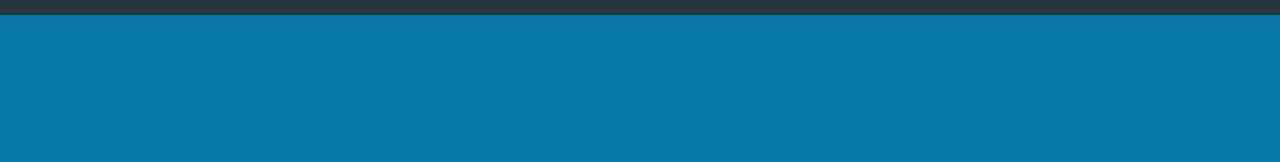
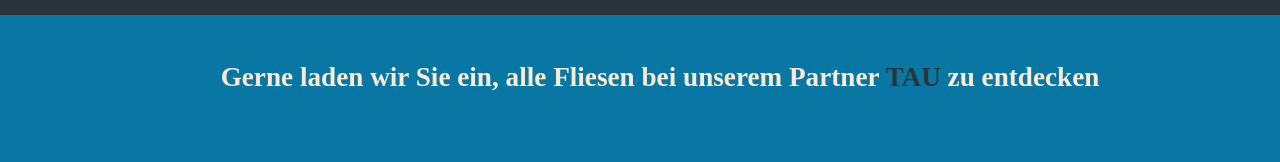
Before and after one commit to dieperle-web/dieperle, a plain HTML site: page Shop/fliese.html in a window 1280 px wide. Shown: the part 129-291 px from the top of the page. Drawn offline with Linux system fonts and the light colour scheme; grey boxes are pictures that could not be loaded.

Commit message:
Update fliese.html

```diff
--- a/Shop/fliese.html
+++ b/Shop/fliese.html
@@ -7,6 +7,27 @@
     <link rel="stylesheet" href="CSS/style.css" />
     <link rel="stylesheet" href="CSS/styleFliesen.css" />
     <title>DB - Fliesen</title>
+    <style>
+      .styles_text{
+        width: 100%;
+        text-align: center;
+        margin: 20px;
+      }
+      .styles_text p {
+        font-size: 1.7rem;
+        color: antiquewhite;
+        font-weight: 600;
+      }
+      .styles_text a {
+        color: rgb(42, 53, 59);
+        text-decoration: none;
+      }
+      .styles_text a:hover{
+        color: rgb(42, 53, 59);
+        font-size: 2.3rem;
+        background-color: antiquewhite;
+      }
+    </style>
   </head>
 
   <body>
@@ -55,7 +76,9 @@
             <col class="Farbe6" />
             <col class="Farbe7" />
           </colgroup>
-
+          <div class="styles_text">
+            <p>Gerne laden wir Sie ein, alle Fliesen bei unserem Partner <a href="https://www.tauceramica.com/en/products/">TAU</a> zu entdecken</p>
+          </div>
           <tbody class="Fliese">
             <tr>
               <td>Altamura</td>
```
